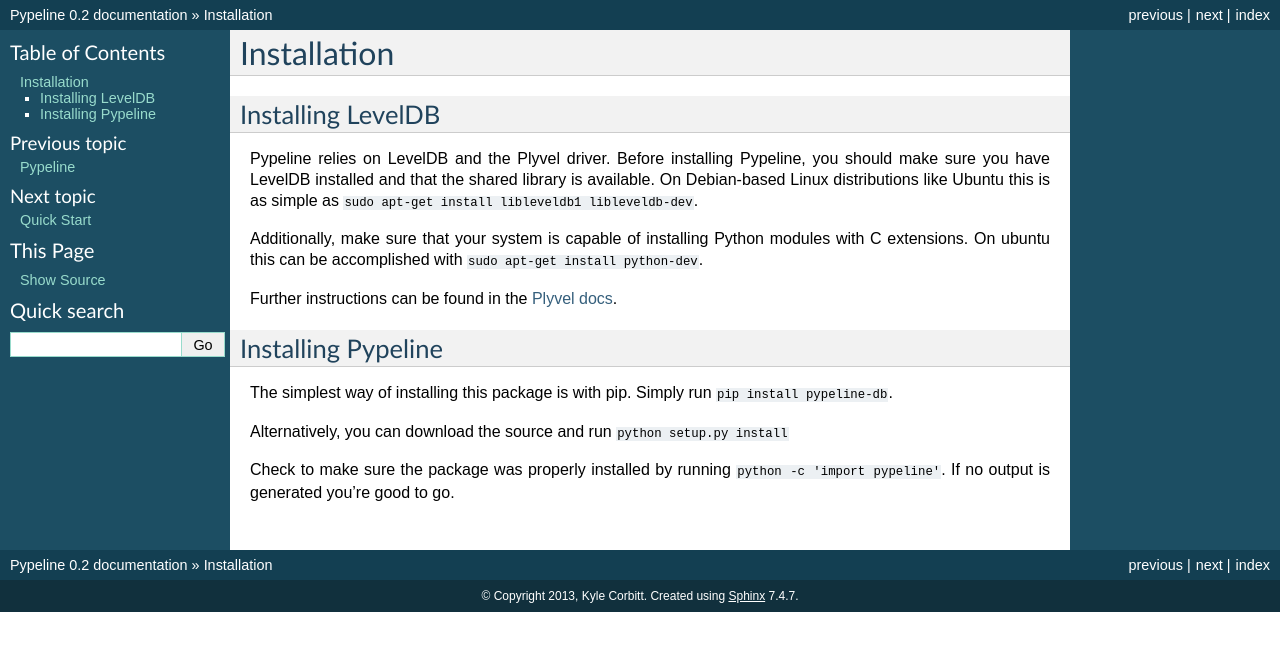
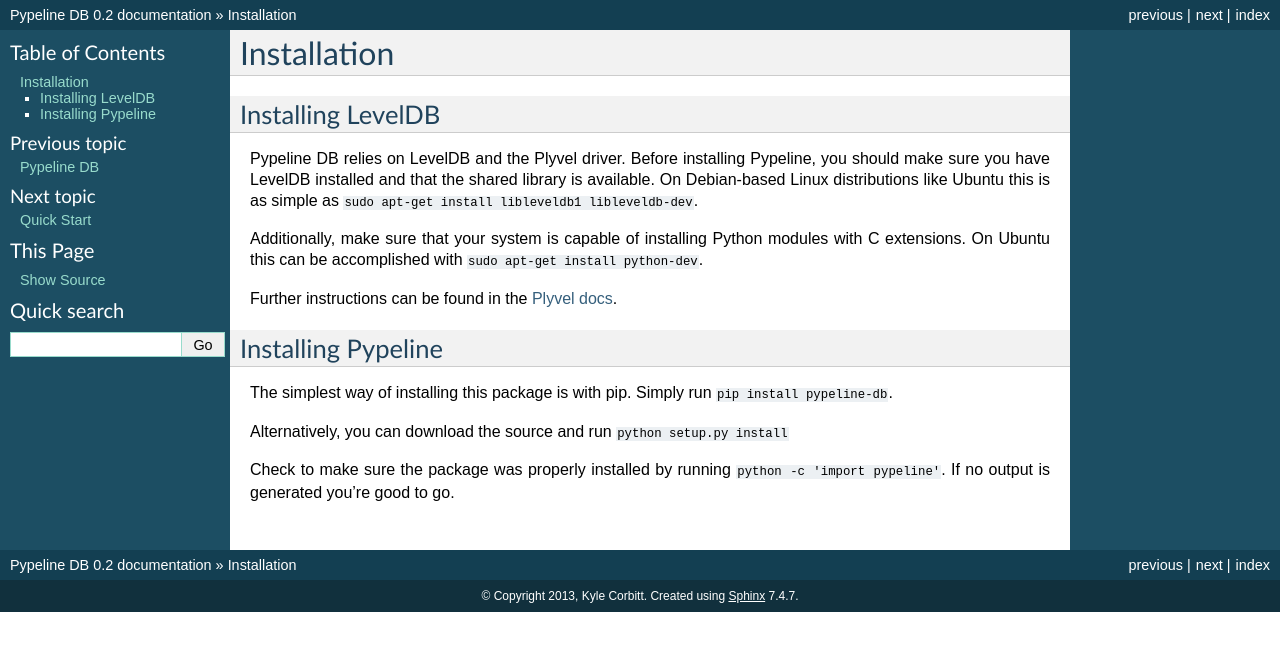
Before and after one commit to corbt/pypeline, a Sphinx documentation site: the page built from doc/install.rst, in a window 1280 px wide. Shown: the top 651 px of the page. Built offline with Sphinx 7.4.7, drawn with Linux system fonts in a browser that asks for light colours.

```diff
--- a/README.md
+++ b/README.md
@@ -1,7 +1,7 @@
-Pypeline
-========
+Pypeline DB
+===========
 
-Pypeline is designed to simplify the creation and management of datasets. It
+Pypeline DB is designed to simplify the creation and management of datasets. It
 has a friendly and easy-to-master API backed by the power of
 [LevelDB](https://code.google.com/p/leveldb/).  This allows it to manage
 datasets too large to fit in RAM without sacrificing data access performance.
--- a/doc/API.rst
+++ b/doc/API.rst
@@ -2,7 +2,7 @@
 API Reference
 =============
 
-This documents the current version of the Pypeline API.
+This documents the current version of the Pypeline DB API.
 
 pypeline.DB
 ===========
--- a/doc/conf.py
+++ b/doc/conf.py
@@ -46,7 +46,7 @@ source_suffix = '.rst'
 master_doc = 'index'
 
 # General information about the project.
-project = u'Pypeline'
+project = u'Pypeline DB'
 copyright = u'2013, Kyle Corbitt'
 
 # The version info for the project you're documenting, acts as replacement for
--- a/doc/index.rst
+++ b/doc/index.rst
@@ -1,8 +1,8 @@
-========
-Pypeline
-========
+===========
+Pypeline DB
+===========
 
-Pypeline is designed to simplify the creation and management of datasets.
+Pypeline DB is designed to simplify the creation and management of datasets.
 It has a friendly and easy-to-master API backed by the power of `LevelDB
 <https://code.google.com/p/leveldb/>`_.  This allows it to manage datasets too
 large to fit in RAM without sacrificing data access performance.
--- a/doc/install.rst
+++ b/doc/install.rst
@@ -5,13 +5,13 @@ Installation
 Installing LevelDB
 ==================
 
-Pypeline relies on LevelDB and the Plyvel driver.  Before installing Pypeline,
-you should make sure you have LevelDB installed and that the shared library is
-available.  On Debian-based Linux distributions like Ubuntu this is as simple
-as ``sudo apt-get install libleveldb1 libleveldb-dev``.
+Pypeline DB relies on LevelDB and the Plyvel driver.  Before installing
+Pypeline, you should make sure you have LevelDB installed and that the shared
+library is available.  On Debian-based Linux distributions like Ubuntu this is
+as simple as ``sudo apt-get install libleveldb1 libleveldb-dev``.
 
 Additionally, make sure that your system is capable of installing Python
-modules with C extensions.  On ubuntu this can be accomplished with ``sudo
+modules with C extensions.  On Ubuntu this can be accomplished with ``sudo
 apt-get install python-dev``.
 
 Further instructions can be found in the `Plyvel docs
--- a/doc/intro.rst
+++ b/doc/intro.rst
@@ -5,7 +5,7 @@ Quick Start
 The Basics
 ==========
 
-You only have to understand two concepts to get started with Pypeline:
+You only have to understand two concepts to get started with Pypeline DB:
 databases and collections.  A *Database* is just a simple wrapper for a
 LevelDB database on disk, which is stored as a directory.  A *collection* is a
 group of documents in a database that are grouped together and can be worked
```
